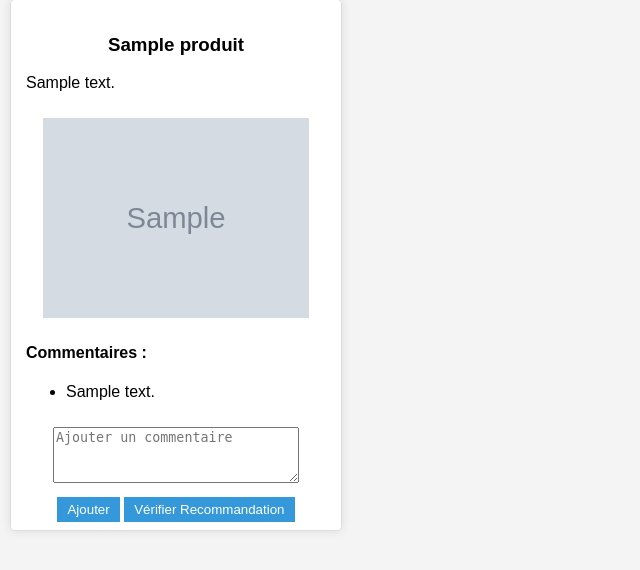
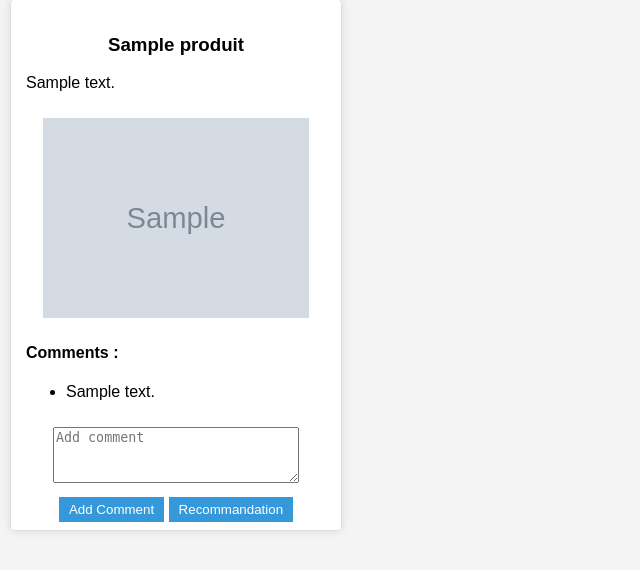
Before and after one commit to aymane-maghouti/Sentiment-Analysis-for-Jumia-Reviews-and-Smartphone-Price-Prediction-System, a Flask app: page / in a window 1280 px wide. Shown: the part 111-681 px from the top of the page, without its empty margins (0-640 px from the left). Run offline with Flask 3, Linux system fonts and the light colour scheme; tables that the repository leaves empty or names only in its code hold one stand-in row (values such as "Sample post"); grey boxes marked "Sample" are stand-in pictures; parts of the project's set-up code (start-up, migrations or seed data) failed here and were passed over.

Commit message:
update the source code

```diff
--- a/Main/Sentiment_Analysis_for_Jumia_Reviews/Web_App_Recommendation/app.py
+++ b/Main/Sentiment_Analysis_for_Jumia_Reviews/Web_App_Recommendation/app.py
@@ -1,4 +1,5 @@
 from flask import Flask, render_template, redirect, request, jsonify
+
 import mysql.connector
 from comments_classification import analyze_sentiment
 from translate_comment import translate_french_to_english
@@ -60,7 +61,7 @@ def ajouter_commentaire():
         db.commit()
         return jsonify(success=True)
     except Exception as e:
-        print(f"Erreur lors de l'ajout du commentaire : {e}")
+        print(f"Error adding comment : {e}")
         cursor.close()
         db.rollback()
         return jsonify(success=False)
--- a/Main/Sentiment_Analysis_for_Jumia_Reviews/Web_App_Recommendation/static/js/script.js
+++ b/Main/Sentiment_Analysis_for_Jumia_Reviews/Web_App_Recommendation/static/js/script.js
@@ -3,7 +3,7 @@ function ajouterCommentaire(idProduit) {
 
     // Vérifier si le champ de commentaire est vide
     if (commentaire.trim() === '') {
-        alert('Veuillez saisir un commentaire avant d\'ajouter.');
+        alert('Please enter a comment before adding.');
         return;
     }
 
@@ -18,13 +18,13 @@ function ajouterCommentaire(idProduit) {
     .then(response => response.json())
     .then(data => {
         if (data.success) {
-            alert('Commentaire ajouté avec succès');
+            alert('Comment added successfully');
             // Vider le champ de commentaire
             document.querySelector(`#produit${idProduit} textarea[name="texte_commentaire"]`).value = '';
             // Rafraîchir la page
             location.reload();
         } else {
-            alert('Erreur lors de l\'ajout du commentaire');
+            alert('Error adding comment');
         }
     })
     .catch(error => console.error('Erreur:', error));
@@ -45,7 +45,7 @@ function verifierRecommandation(idProduit) {
         if (data.Recommandation !== undefined) {
             alert(data.Recommandation);  // Display the recommendation message
         } else {
-            alert('Erreur lors de la vérification de la recommandation.');
+            alert('Error checking recommendation.');
         }
     })
     .catch(error => console.error('Erreur:', error));
--- a/Main/Sentiment_Analysis_for_Jumia_Reviews/Web_App_Recommendation/templates/index.html
+++ b/Main/Sentiment_Analysis_for_Jumia_Reviews/Web_App_Recommendation/templates/index.html
@@ -25,7 +25,7 @@
             <!-- Afficher les commentaires -->
             {% if produit['commentaires'] %}
                 <div class="commentaires">
-                    <h4>Commentaires :</h4>
+                    <h4>Comments :</h4>
                     <ul>
                         {% for commentaire in produit['commentaires'] %}
                             <li>{{ commentaire }}</li>
@@ -36,9 +36,9 @@
 
             <!-- Ajout du textarea et du bouton "Ajouter" avec des ID uniques -->
             <div class="actions">
-                <textarea name="texte_commentaire" placeholder="Ajouter un commentaire"></textarea>
-                <button onclick="ajouterCommentaire('{{ produit['id'] }}')">Ajouter</button>
-                <button onclick="verifierRecommandation('{{ produit['id'] }}')">Vérifier Recommandation</button>
+                <textarea name="texte_commentaire" placeholder="Add comment" ></textarea>
+                <button onclick="ajouterCommentaire('{{ produit['id'] }}')">Add Comment</button>
+                <button onclick="verifierRecommandation('{{ produit['id'] }}')">Recommandation</button>
 
             </div>
 
--- a/Main/Smartphone_Price_Prediction_System/Web_App_prediction/app.py
+++ b/Main/Smartphone_Price_Prediction_System/Web_App_prediction/app.py
@@ -20,7 +20,7 @@ def index():
 @app.route('/predict', methods=['POST'])
 def predict():
     if request.method == 'POST':
-        # Récupérer les données du formulaire
+        # Retrieve form data
         data = request.json
         brand = map_brand_to_numeric(data['brand'])
         screen_size = float(data['screen_size'])
--- a/Main/Smartphone_Price_Prediction_System/Web_App_prediction/continues_learning.py
+++ b/Main/Smartphone_Price_Prediction_System/Web_App_prediction/continues_learning.py
@@ -22,7 +22,7 @@ def contineus_learning():
 
             rows = cursor.fetchall()
 
-            # Obtenez les noms de colonnes à partir de la description du curseur
+            # Get column names from cursor description
             columns = [desc[0] for desc in cursor.description]
 
             df = pd.DataFrame(rows, columns=columns)
--- a/Main/Smartphone_Price_Prediction_System/Web_App_prediction/insert_Data_mysql.py
+++ b/Main/Smartphone_Price_Prediction_System/Web_App_prediction/insert_Data_mysql.py
@@ -19,10 +19,10 @@ def insert_Data(data):
 
         conn.commit()
 
-        print("Données insérées avec succès!")
+        print("Data inserted successfully!")
 
     except mysql.connector.Error as err:
-        print("Erreur lors de l'insertion des données:", err)
+        print("Error inserting data:", err)
         conn.rollback()
 
     finally:
--- a/Main/Smartphone_Price_Prediction_System/Web_App_prediction/static/js/script2.js
+++ b/Main/Smartphone_Price_Prediction_System/Web_App_prediction/static/js/script2.js
@@ -25,7 +25,7 @@ function predictPrice() {
     .then(response => response.json())
     .then(data => {
         // Afficher le résultat au client
-        document.getElementById("predictedPrice").textContent = 'Estimation du Prix : ' + data.predicted_price.toFixed(2) + ' DHS';
+        document.getElementById("predictedPrice").textContent = 'Price Estimation : ' + data.predicted_price.toFixed(2) + ' DHS';
         document.getElementById("result").style.display = 'block';
 
         // Réinitialiser les champs du formulaire
```
Also changed, not shown: Main/Sentiment_Analysis_for_Jumia_Reviews/Web_App_Recommendation/clean_comment.py (+0 -9 lines), Main/Sentiment_Analysis_for_Jumia_Reviews/Web_App_Recommendation/comments_classification.py (+5 -4 lines), Main/Smartphone_Price_Prediction_System/Data Collection/Mobile_phone_data_scraping.py (+36 -5 lines), Main/Smartphone_Price_Prediction_System/Web_App_prediction/templates/index.html (+6 -6 lines), Main/Sentiment_Analysis_for_Jumia_Reviews/Web_App_Recommendation/static/css/style.css (line endings or trailing spaces), Main/Sentiment_Analysis_for_Jumia_Reviews/Web_App_Recommendation/static/uploads/Apple Watch.jpg (added), Main/Sentiment_Analysis_for_Jumia_Reviews/Web_App_Recommendation/static/uploads/Apple iPhone 15 Pro.jpg (added), Main/Sentiment_Analysis_for_Jumia_Reviews/Web_App_Recommendation/static/uploads/Samsung a34.jpg (added), Main/Sentiment_Analysis_for_Jumia_Reviews/Web_App_Recommendation/static/uploads/Samsung_Galaxy.jpg (added), Main/Sentiment_Analysis_for_Jumia_Reviews/Web_App_Recommendation/static/uploads/XIAOMI Redmi Note 12.jpg (added), 3 other files.
